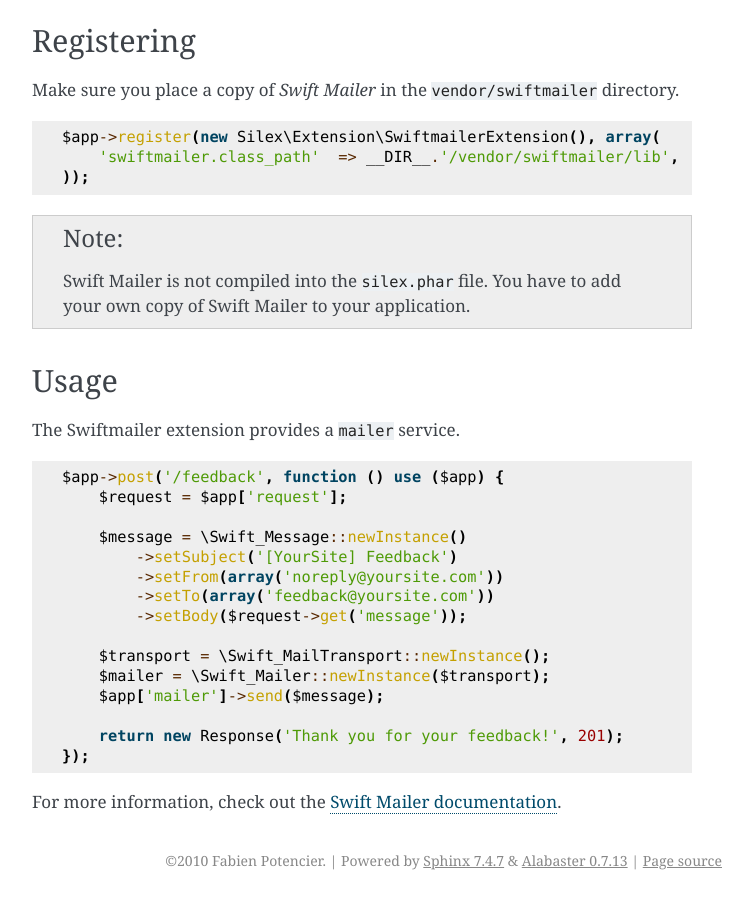
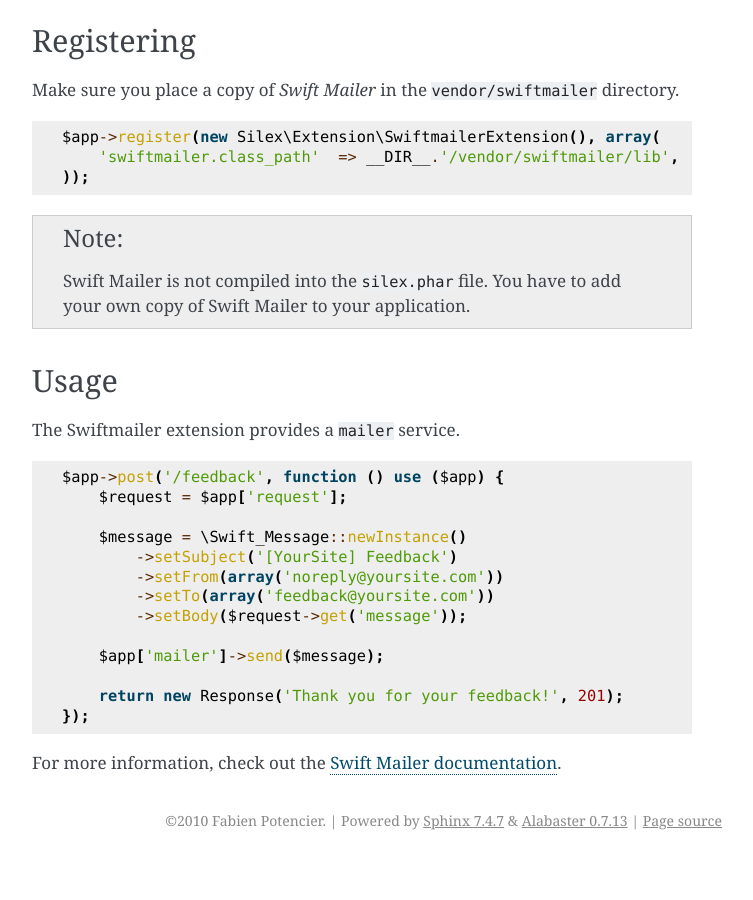
Before and after one commit to silexphp/Silex, a Sphinx documentation site: the page built from doc/extensions/swiftmailer.rst, in a window 1280 px wide and 900 px high, scrolled down 1063 px. Shown: the whole window, without its empty margins (388-1141 px from the left). Built offline with Sphinx 7.4.7, drawn with Linux system fonts in a browser that asks for light colours; after the commit the page ends 1923 px from its top, so only the background shows below that.

Commit message:
[docs] remove unneeded transport and mailer from swiftmailer docs

```diff
--- a/doc/extensions/swiftmailer.rst
+++ b/doc/extensions/swiftmailer.rst
@@ -80,8 +80,6 @@
             ->setTo(array('feedback@yoursite.com'))
             ->setBody($request->get('message'));
 
-        $transport = \Swift_MailTransport::newInstance();
-        $mailer = \Swift_Mailer::newInstance($transport);
         $app['mailer']->send($message);
 
         return new Response('Thank you for your feedback!', 201);
```
